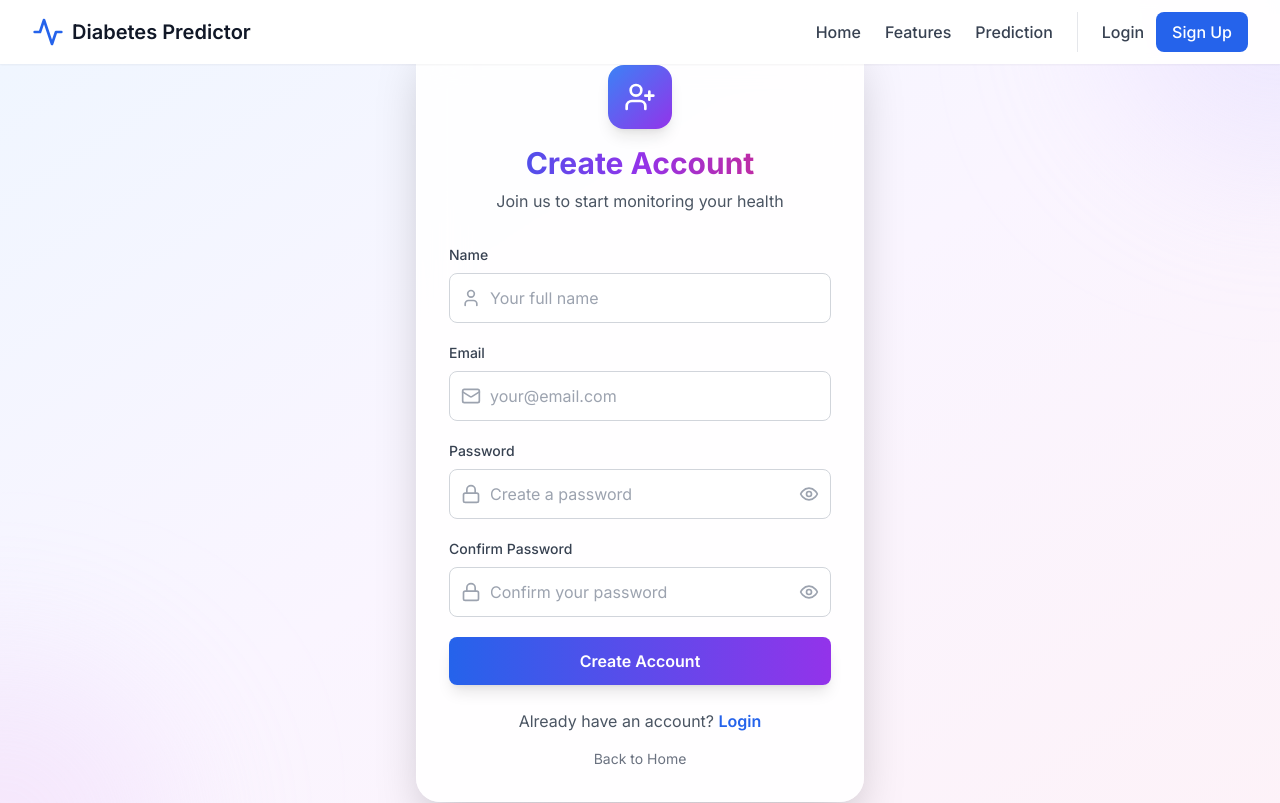
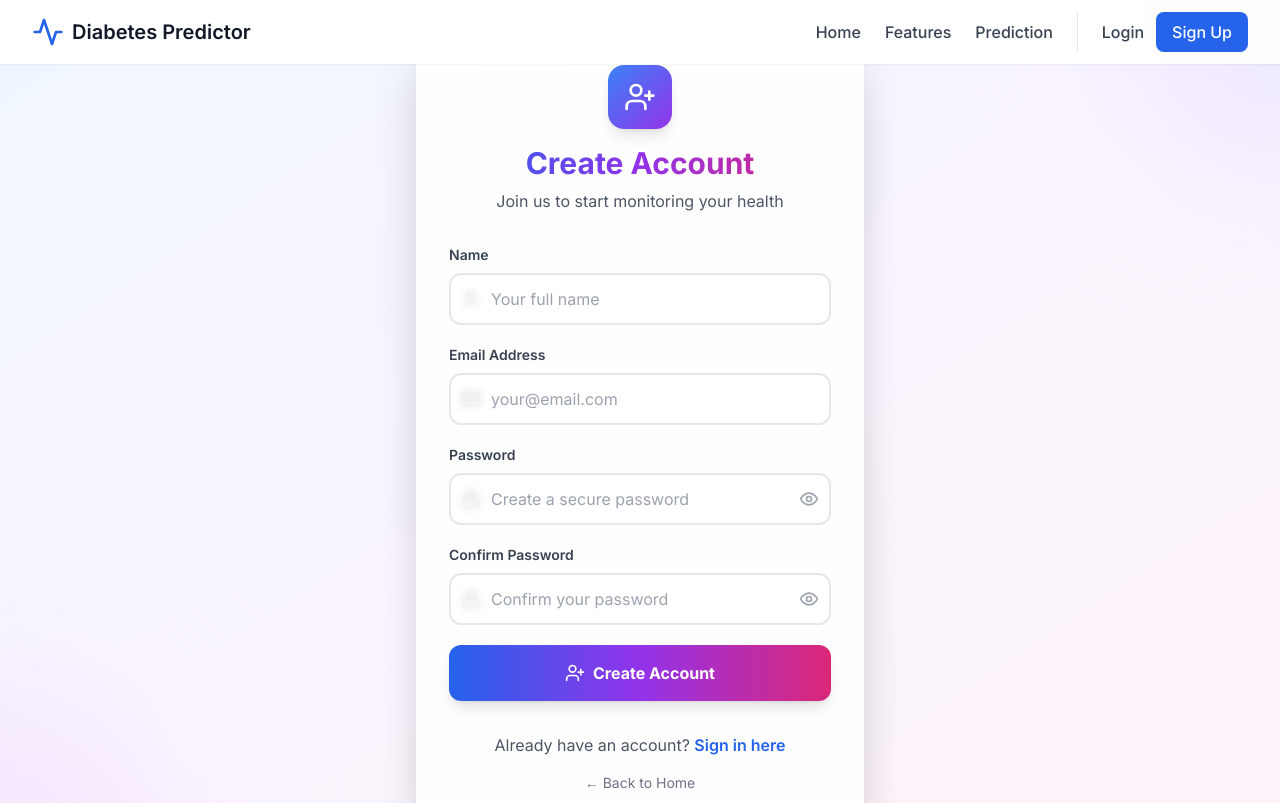
Before and after one commit to Arun-S-1505/GlucoPredict, a React (Vite) app: page /signup in a window 1280 px wide. Shown: the top 803 px of the page. Built offline with nearby package versions, Linux system fonts and the light colour scheme.

Commit message:
Fix alignment issues in signup, login, and dashboard pages

```diff
--- a/src/pages/LoginPage.tsx
+++ b/src/pages/LoginPage.tsx
@@ -98,35 +98,33 @@ export function LoginPage() {
         variants={containerVariants}
         initial="hidden"
         animate="visible"
-        className="bg-white/90 backdrop-blur-xl p-8 rounded-3xl shadow-2xl w-full max-w-md border border-white/20 relative z-10"
+        className="bg-white/90 backdrop-blur-xl p-6 sm:p-8 rounded-3xl shadow-2xl w-full max-w-md mx-auto border border-white/20 relative z-10"
       >
         {/* Header */}
-        <motion.div variants={itemVariants} className="text-center mb-8">
+        <motion.div variants={itemVariants} className="text-center mb-6 sm:mb-8">
           <motion.div
             whileHover={{ scale: 1.1, rotate: 5 }}
-            className="inline-flex items-center justify-center w-16 h-16 bg-gradient-to-br from-blue-500 to-purple-600 rounded-2xl shadow-lg mb-4"
+            className="inline-flex items-center justify-center w-16 h-16 bg-gradient-to-br from-blue-500 to-purple-600 rounded-2xl shadow-lg mb-4 mx-auto"
           >
             <Heart className="w-8 h-8 text-white" />
           </motion.div>
-          <h2 className="text-3xl font-bold bg-gradient-to-r from-blue-600 via-purple-600 to-pink-600 bg-clip-text text-transparent mb-2">
+          <h2 className="text-2xl sm:text-3xl font-bold bg-gradient-to-r from-blue-600 via-purple-600 to-pink-600 bg-clip-text text-transparent mb-2">
             Welcome Back
           </h2>
-          <p className="text-gray-600">Sign in to access your diabetes predictions</p>
+          <p className="text-gray-600 text-sm sm:text-base">Sign in to access your diabetes predictions</p>
         </motion.div>
 
         {/* Form */}
-        <form onSubmit={handleSubmit} className="space-y-6">
+        <form onSubmit={handleSubmit} className="space-y-4 sm:space-y-6">
           <motion.div variants={itemVariants}>
             <label className="block text-sm font-semibold text-gray-700 mb-2">Email Address</label>
             <div className="relative group">
-              <div className="absolute inset-y-0 left-0 pl-4 flex items-center pointer-events-none">
-                <Mail className="w-5 h-5 text-gray-400 group-focus-within:text-blue-500 transition-colors" />
-              </div>
+              <Mail className="absolute left-3 top-1/2 transform -translate-y-1/2 w-5 h-5 text-gray-400 group-focus-within:text-blue-500 transition-colors" />
               <input
                 type="email"
                 value={email}
                 onChange={(e) => setEmail(e.target.value)}
-                className="w-full pl-12 pr-4 py-4 border-2 border-gray-200 rounded-xl focus:outline-none focus:ring-4 focus:ring-blue-100 focus:border-blue-500 transition-all duration-200 bg-white/50 backdrop-blur-sm"
+                className="w-full pl-10 pr-4 py-3 border-2 border-gray-200 rounded-xl focus:outline-none focus:ring-4 focus:ring-blue-100 focus:border-blue-500 transition-all duration-200 bg-white/50 backdrop-blur-sm"
                 placeholder="your@email.com"
                 required
               />
@@ -136,21 +134,19 @@ export function LoginPage() {
           <motion.div variants={itemVariants}>
             <label className="block text-sm font-semibold text-gray-700 mb-2">Password</label>
             <div className="relative group">
-              <div className="absolute inset-y-0 left-0 pl-4 flex items-center pointer-events-none">
-                <Lock className="w-5 h-5 text-gray-400 group-focus-within:text-blue-500 transition-colors" />
-              </div>
+              <Lock className="absolute left-3 top-1/2 transform -translate-y-1/2 w-5 h-5 text-gray-400 group-focus-within:text-blue-500 transition-colors" />
               <input
                 type={showPassword ? 'text' : 'password'}
                 value={password}
                 onChange={(e) => setPassword(e.target.value)}
-                className="w-full pl-12 pr-12 py-4 border-2 border-gray-200 rounded-xl focus:outline-none focus:ring-4 focus:ring-blue-100 focus:border-blue-500 transition-all duration-200 bg-white/50 backdrop-blur-sm"
+                className="w-full pl-10 pr-12 py-3 border-2 border-gray-200 rounded-xl focus:outline-none focus:ring-4 focus:ring-blue-100 focus:border-blue-500 transition-all duration-200 bg-white/50 backdrop-blur-sm"
                 placeholder="Enter your password"
                 required
               />
               <button
                 type="button"
                 onClick={() => setShowPassword(!showPassword)}
-                className="absolute inset-y-0 right-0 pr-4 flex items-center text-gray-400 hover:text-gray-600 transition-colors"
+                className="absolute right-3 top-1/2 transform -translate-y-1/2 text-gray-400 hover:text-gray-600 transition-colors"
               >
                 {showPassword ? <EyeOff className="w-5 h-5" /> : <Eye className="w-5 h-5" />}
               </button>
@@ -190,8 +186,8 @@ export function LoginPage() {
         </form>
 
         {/* Links */}
-        <motion.div variants={itemVariants} className="mt-8 space-y-4">
-          <p className="text-center text-gray-600">
+        <motion.div variants={itemVariants} className="mt-6 sm:mt-8 space-y-4">
+          <p className="text-center text-gray-600 text-sm sm:text-base">
             Don't have an account?{' '}
             <Link
               to="/signup"
@@ -204,7 +200,7 @@ export function LoginPage() {
 
           <Link
             to="/"
-            className="flex items-center justify-center space-x-2 text-gray-500 hover:text-blue-600 transition-colors duration-200 group"
+            className="flex items-center justify-center space-x-2 text-gray-500 hover:text-blue-600 transition-colors duration-200 group text-sm"
           >
             <ArrowLeft className="w-4 h-4 group-hover:-translate-x-1 transition-transform duration-300" />
             <span>Back to Home</span>
--- a/src/pages/SignupPage.tsx
+++ b/src/pages/SignupPage.tsx
@@ -100,117 +100,149 @@ export function SignupPage() {
         variants={containerVariants}
         initial="hidden"
         animate="visible"
-        className="bg-white/90 backdrop-blur-xl p-8 rounded-3xl shadow-2xl w-full max-w-md border border-white/20 relative z-10"
+        className="bg-white/90 backdrop-blur-xl p-6 sm:p-8 rounded-3xl shadow-2xl w-full max-w-md mx-auto border border-white/20 relative z-10"
       >
         {/* Header */}
-        <motion.div variants={itemVariants} className="text-center mb-8">
+        <motion.div variants={itemVariants} className="text-center mb-6 sm:mb-8">
           <motion.div
             whileHover={{ scale: 1.1, rotate: 5 }}
-            className="inline-flex items-center justify-center w-16 h-16 bg-gradient-to-br from-blue-500 to-purple-600 rounded-2xl shadow-lg mb-4"
+            className="inline-flex items-center justify-center w-16 h-16 bg-gradient-to-br from-blue-500 to-purple-600 rounded-2xl shadow-lg mb-4 mx-auto"
           >
             <UserPlus className="w-8 h-8 text-white" />
           </motion.div>
-          <h2 className="text-3xl font-bold bg-gradient-to-r from-blue-600 via-purple-600 to-pink-600 bg-clip-text text-transparent mb-2">
+          <h2 className="text-2xl sm:text-3xl font-bold bg-gradient-to-r from-blue-600 via-purple-600 to-pink-600 bg-clip-text text-transparent mb-2">
             Create Account
           </h2>
-          <p className="text-gray-600">Join us to start monitoring your health</p>
+          <p className="text-gray-600 text-sm sm:text-base">Join us to start monitoring your health</p>
         </motion.div>
 
-        <form onSubmit={handleSubmit} className="space-y-5">
-          <div>
-            <label className="block text-sm font-medium text-gray-700 mb-2">Name</label>
-            <div className="relative">
-              <User className="absolute left-3 top-1/2 transform -translate-y-1/2 w-5 h-5 text-gray-400" />
+        <form onSubmit={handleSubmit} className="space-y-4 sm:space-y-5">
+          <motion.div variants={itemVariants}>
+            <label className="block text-sm font-semibold text-gray-700 mb-2">Name</label>
+            <div className="relative group">
+              <User className="absolute left-3 top-1/2 transform -translate-y-1/2 w-5 h-5 text-gray-400 group-focus-within:text-blue-500 transition-colors" />
               <input
                 type="text"
                 value={name}
                 onChange={(e) => setName(e.target.value)}
-                className="w-full pl-10 pr-4 py-3 border border-gray-300 rounded-lg focus:outline-none focus:ring-2 focus:ring-blue-500 transition-all"
+                className="w-full pl-10 pr-4 py-3 border-2 border-gray-200 rounded-xl focus:outline-none focus:ring-4 focus:ring-blue-100 focus:border-blue-500 transition-all duration-200 bg-white/50 backdrop-blur-sm"
                 placeholder="Your full name"
+                required
               />
             </div>
-          </div>
+          </motion.div>
 
-          <div>
-            <label className="block text-sm font-medium text-gray-700 mb-2">Email</label>
-            <div className="relative">
-              <Mail className="absolute left-3 top-1/2 transform -translate-y-1/2 w-5 h-5 text-gray-400" />
+          <motion.div variants={itemVariants}>
+            <label className="block text-sm font-semibold text-gray-700 mb-2">Email Address</label>
+            <div className="relative group">
+              <Mail className="absolute left-3 top-1/2 transform -translate-y-1/2 w-5 h-5 text-gray-400 group-focus-within:text-blue-500 transition-colors" />
               <input
                 type="email"
                 value={email}
                 onChange={(e) => setEmail(e.target.value)}
-                className="w-full pl-10 pr-4 py-3 border border-gray-300 rounded-lg focus:outline-none focus:ring-2 focus:ring-blue-500 transition-all"
+                className="w-full pl-10 pr-4 py-3 border-2 border-gray-200 rounded-xl focus:outline-none focus:ring-4 focus:ring-blue-100 focus:border-blue-500 transition-all duration-200 bg-white/50 backdrop-blur-sm"
                 placeholder="your@email.com"
+                required
               />
             </div>
-          </div>
+          </motion.div>
 
-          <div>
-            <label className="block text-sm font-medium text-gray-700 mb-2">Password</label>
-            <div className="relative">
-              <Lock className="absolute left-3 top-1/2 transform -translate-y-1/2 w-5 h-5 text-gray-400" />
+          <motion.div variants={itemVariants}>
+            <label className="block text-sm font-semibold text-gray-700 mb-2">Password</label>
+            <div className="relative group">
+              <Lock className="absolute left-3 top-1/2 transform -translate-y-1/2 w-5 h-5 text-gray-400 group-focus-within:text-blue-500 transition-colors" />
               <input
                 type={showPassword ? 'text' : 'password'}
                 value={password}
                 onChange={(e) => setPassword(e.target.value)}
-                className="w-full pl-10 pr-12 py-3 border border-gray-300 rounded-lg focus:outline-none focus:ring-2 focus:ring-blue-500 transition-all"
-                placeholder="Create a password"
+                className="w-full pl-10 pr-12 py-3 border-2 border-gray-200 rounded-xl focus:outline-none focus:ring-4 focus:ring-blue-100 focus:border-blue-500 transition-all duration-200 bg-white/50 backdrop-blur-sm"
+                placeholder="Create a secure password"
+                required
               />
               <button
                 type="button"
                 onClick={() => setShowPassword(!showPassword)}
-                className="absolute right-3 top-1/2 transform -translate-y-1/2 text-gray-400 hover:text-gray-600"
+                className="absolute right-3 top-1/2 transform -translate-y-1/2 text-gray-400 hover:text-gray-600 transition-colors"
               >
                 {showPassword ? <EyeOff className="w-5 h-5" /> : <Eye className="w-5 h-5" />}
               </button>
             </div>
-          </div>
+          </motion.div>
 
-          <div>
-            <label className="block text-sm font-medium text-gray-700 mb-2">Confirm Password</label>
-            <div className="relative">
-              <Lock className="absolute left-3 top-1/2 transform -translate-y-1/2 w-5 h-5 text-gray-400" />
+          <motion.div variants={itemVariants}>
+            <label className="block text-sm font-semibold text-gray-700 mb-2">Confirm Password</label>
+            <div className="relative group">
+              <Lock className="absolute left-3 top-1/2 transform -translate-y-1/2 w-5 h-5 text-gray-400 group-focus-within:text-blue-500 transition-colors" />
               <input
                 type={showConfirmPassword ? 'text' : 'password'}
                 value={confirmPassword}
                 onChange={(e) => setConfirmPassword(e.target.value)}
-                className="w-full pl-10 pr-12 py-3 border border-gray-300 rounded-lg focus:outline-none focus:ring-2 focus:ring-blue-500 transition-all"
+                className="w-full pl-10 pr-12 py-3 border-2 border-gray-200 rounded-xl focus:outline-none focus:ring-4 focus:ring-blue-100 focus:border-blue-500 transition-all duration-200 bg-white/50 backdrop-blur-sm"
                 placeholder="Confirm your password"
+                required
               />
               <button
                 type="button"
                 onClick={() => setShowConfirmPassword(!showConfirmPassword)}
-                className="absolute right-3 top-1/2 transform -translate-y-1/2 text-gray-400 hover:text-gray-600"
+                className="absolute right-3 top-1/2 transform -translate-y-1/2 text-gray-400 hover:text-gray-600 transition-colors"
               >
                 {showConfirmPassword ? <EyeOff className="w-5 h-5" /> : <Eye className="w-5 h-5" />}
               </button>
             </div>
-          </div>
+          </motion.div>
 
           <motion.button
+            variants={itemVariants}
             type="submit"
             disabled={loading}
-            whileHover={{ scale: 1.02 }}
+            whileHover={{ scale: 1.02, boxShadow: "0 20px 25px -5px rgba(0, 0, 0, 0.1)" }}
             whileTap={{ scale: 0.98 }}
-            className="w-full py-3 bg-gradient-to-r from-blue-600 to-purple-600 text-white font-semibold rounded-lg shadow-lg hover:shadow-xl transition-all duration-300 disabled:opacity-50 disabled:cursor-not-allowed"
+            className="w-full py-4 bg-gradient-to-r from-blue-600 via-purple-600 to-pink-600 text-white font-bold rounded-xl shadow-lg hover:shadow-2xl transition-all duration-300 disabled:opacity-50 disabled:cursor-not-allowed disabled:hover:scale-100 relative overflow-hidden group"
           >
-            {loading ? 'Creating Account...' : 'Create Account'}
+            <span className="relative z-10 flex items-center justify-center space-x-2">
+              {loading ? (
+                <>
+                  <motion.div
+                    animate={{ rotate: 360 }}
+                    transition={{ duration: 1, repeat: Infinity, ease: "linear" }}
+                    className="w-5 h-5 border-2 border-white border-t-transparent rounded-full"
+                  />
+                  <span>Creating Account...</span>
+                </>
+              ) : (
+                <>
+                  <UserPlus className="w-5 h-5" />
+                  <span>Create Account</span>
+                </>
+              )}
+            </span>
+            <motion.div
+              className="absolute inset-0 bg-gradient-to-r from-pink-600 via-purple-600 to-blue-600 opacity-0 group-hover:opacity-100 transition-opacity duration-300"
+              initial={false}
+            />
           </motion.button>
         </form>
 
-        <p className="text-center text-gray-600 mt-6">
+        {/* Links */}
+        <motion.div variants={itemVariants} className="mt-6 sm:mt-8 space-y-4">
+          <p className="text-center text-gray-600 text-sm sm:text-base">
             Already have an account?{' '}
-          <Link to="/login" className="text-blue-600 font-semibold hover:text-blue-700">
-            Login
+            <Link
+              to="/login"
+              className="text-blue-600 font-semibold hover:text-purple-600 transition-colors duration-200 relative group"
+            >
+              Sign in here
+              <span className="absolute -bottom-1 left-0 w-0 h-0.5 bg-purple-600 group-hover:w-full transition-all duration-300"></span>
             </Link>
           </p>
 
           <Link
             to="/"
-          className="block text-center text-gray-500 hover:text-gray-700 mt-4 text-sm"
+            className="flex items-center justify-center space-x-2 text-gray-500 hover:text-blue-600 transition-colors duration-200 group text-sm"
           >
-          Back to Home
+            <span>← Back to Home</span>
           </Link>
+        </motion.div>
       </motion.div>
     </div>
   );
```
Also changed, not shown: src/pages/DashboardPage.tsx (+44 -39 lines). Lines whose indentation alone changed are shown as unchanged.
